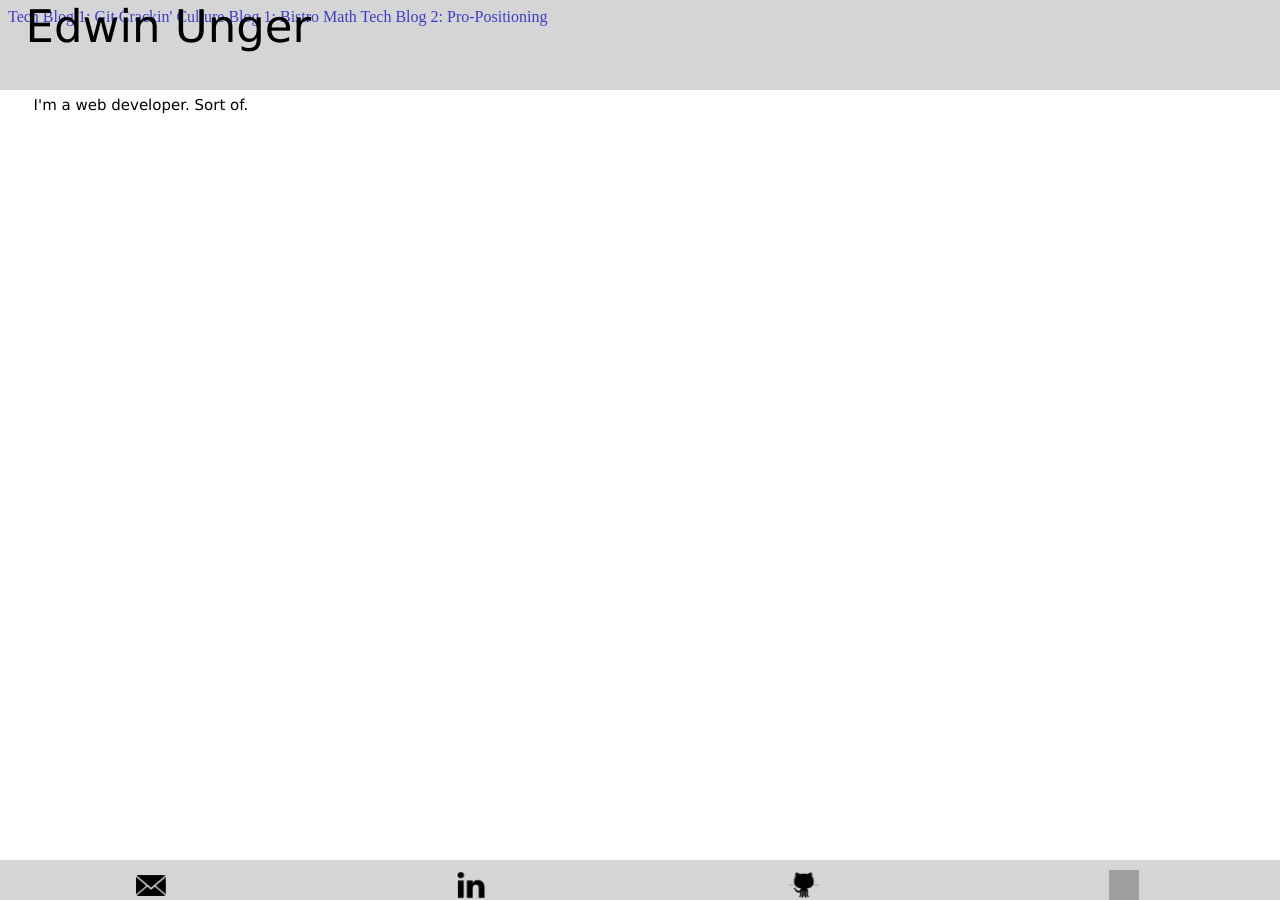
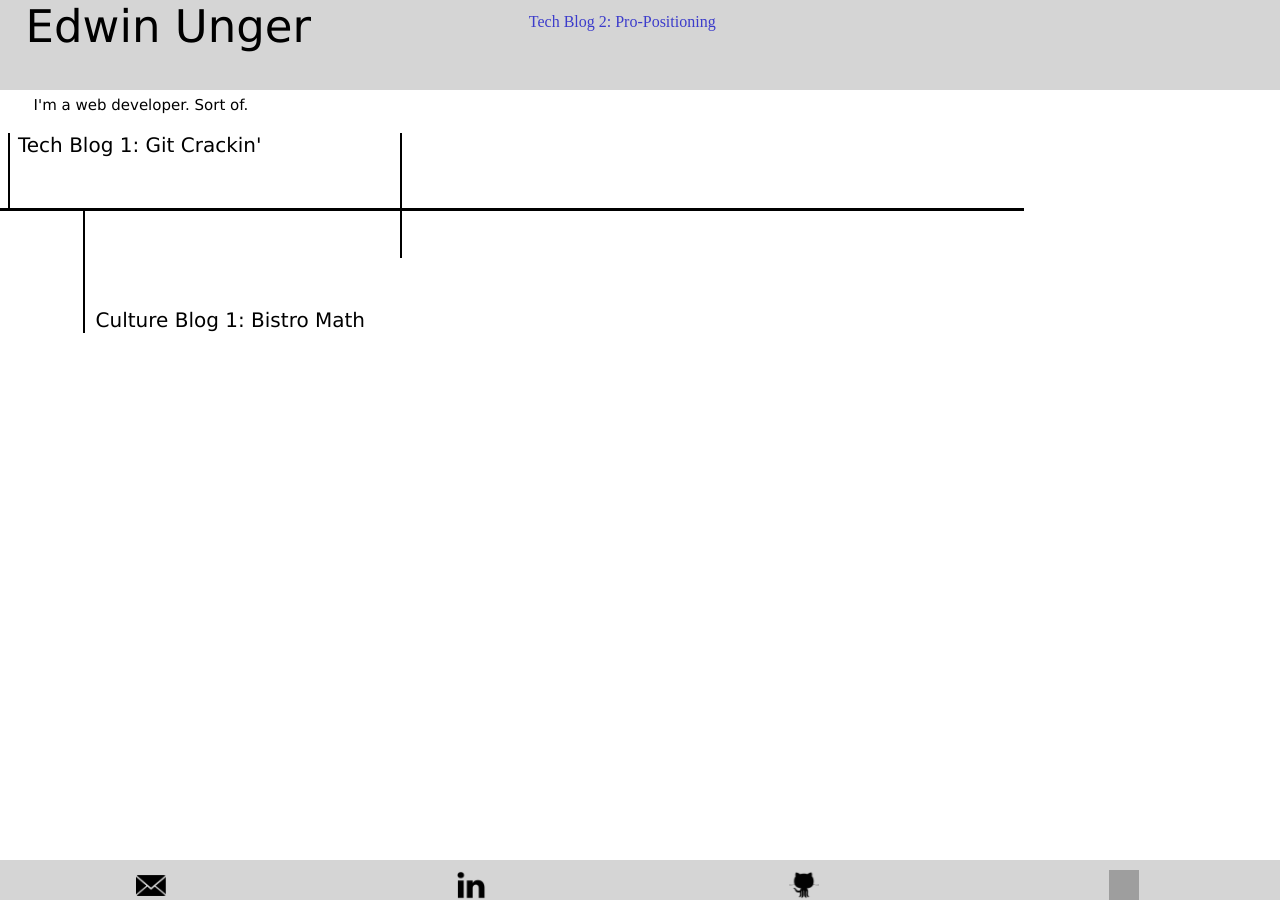
Before and after one commit to edwinunger/edwinunger.github.io, a Jekyll site: the page blog.html, which Jekyll copies as it is, in a window 1280 px wide. Built offline with Jekyll 4.4.1, drawn with Linux system fonts in a browser that asks for light colours; grey boxes are pictures that could not be loaded.

Commit message:
blog.html fix

```diff
--- a/stylesheets/default.css
+++ b/stylesheets/default.css
@@ -99,7 +99,7 @@
 
 /*Blog*/
 
-#timeline { height: 3px;
+.timeline { height: 3px;
             width: 95%;
             background-color: #000000;
             margin: 200px 0px 20px -200px;
@@ -109,7 +109,7 @@
 
 
 
-#line1 {height: 75px;
+.line1 {height: 75px;
         width: 2px;
         background-color: #000000;
         border: none;
@@ -117,7 +117,7 @@
         margin-top: 125px;
 }
 
-#tech-blog-1 {font-size: 20px;
+.tech-blog-1 {font-size: 20px;
               font-family: Verdana;
               color: #000000;
               top: 125px;
@@ -128,7 +128,7 @@
 a {text-decoration: none;
 }
 
-#line2 {height: 125px;
+.line2 {height: 125px;
         width: 2px;
         background-color: #000000;
         border: none;
@@ -138,7 +138,7 @@ a {text-decoration: none;
         margin-right: 0px;
 }
 
-#culture-blog-1 {font-size: 20px;
+.culture-blog-1 {font-size: 20px;
                  font-family: Verdana;
                  color: #000000;
                  top: 300px;
@@ -148,7 +148,7 @@ a {text-decoration: none;
 }
 
 
-#line3 {height: 125px;
+.line3 {height: 125px;
         width: 2px;
         background-color: #000000;
         border: none;
@@ -158,6 +158,6 @@ a {text-decoration: none;
 
 }
 
-#line4
+.line4
 
-#line5
+.line5
```
